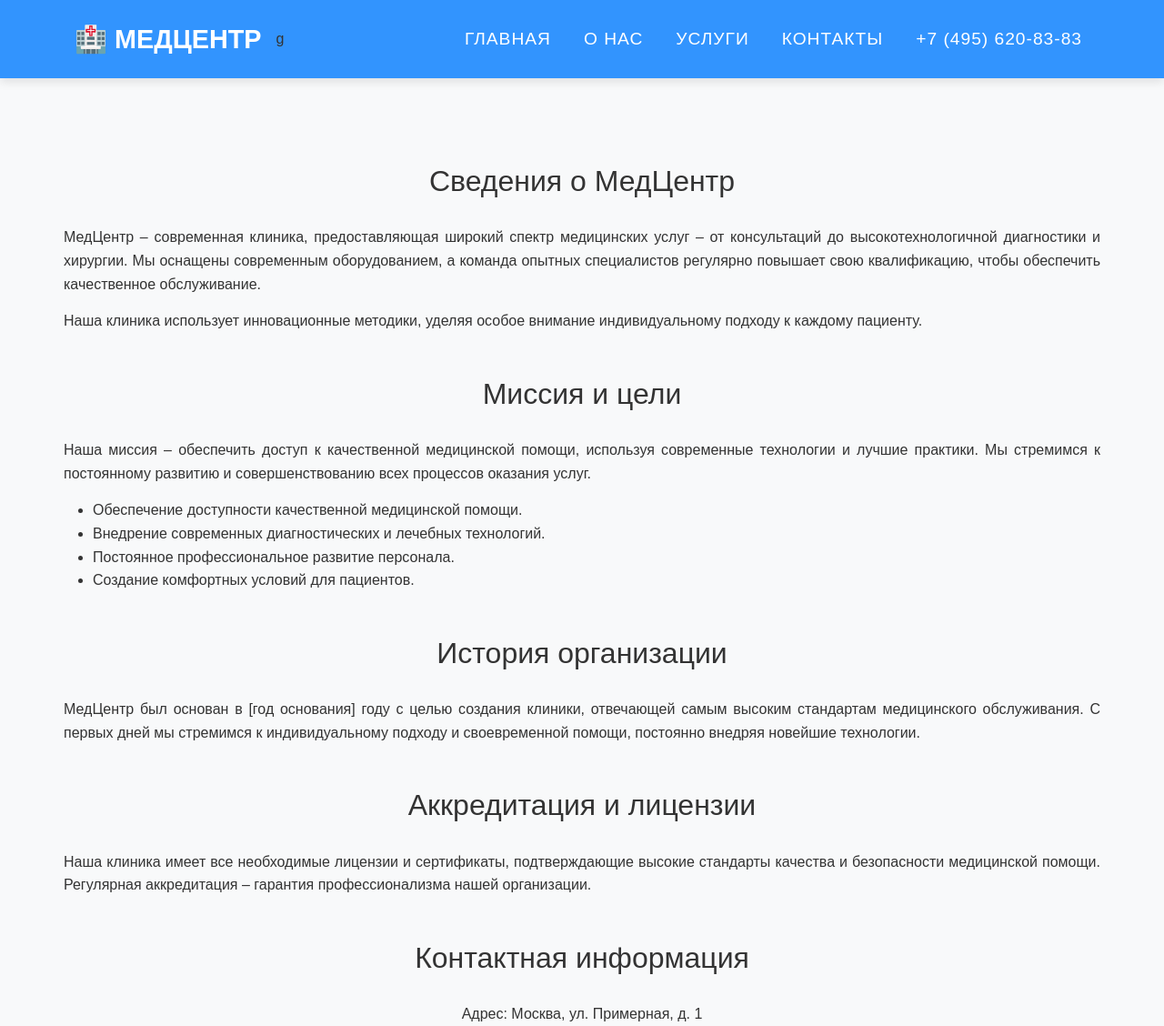
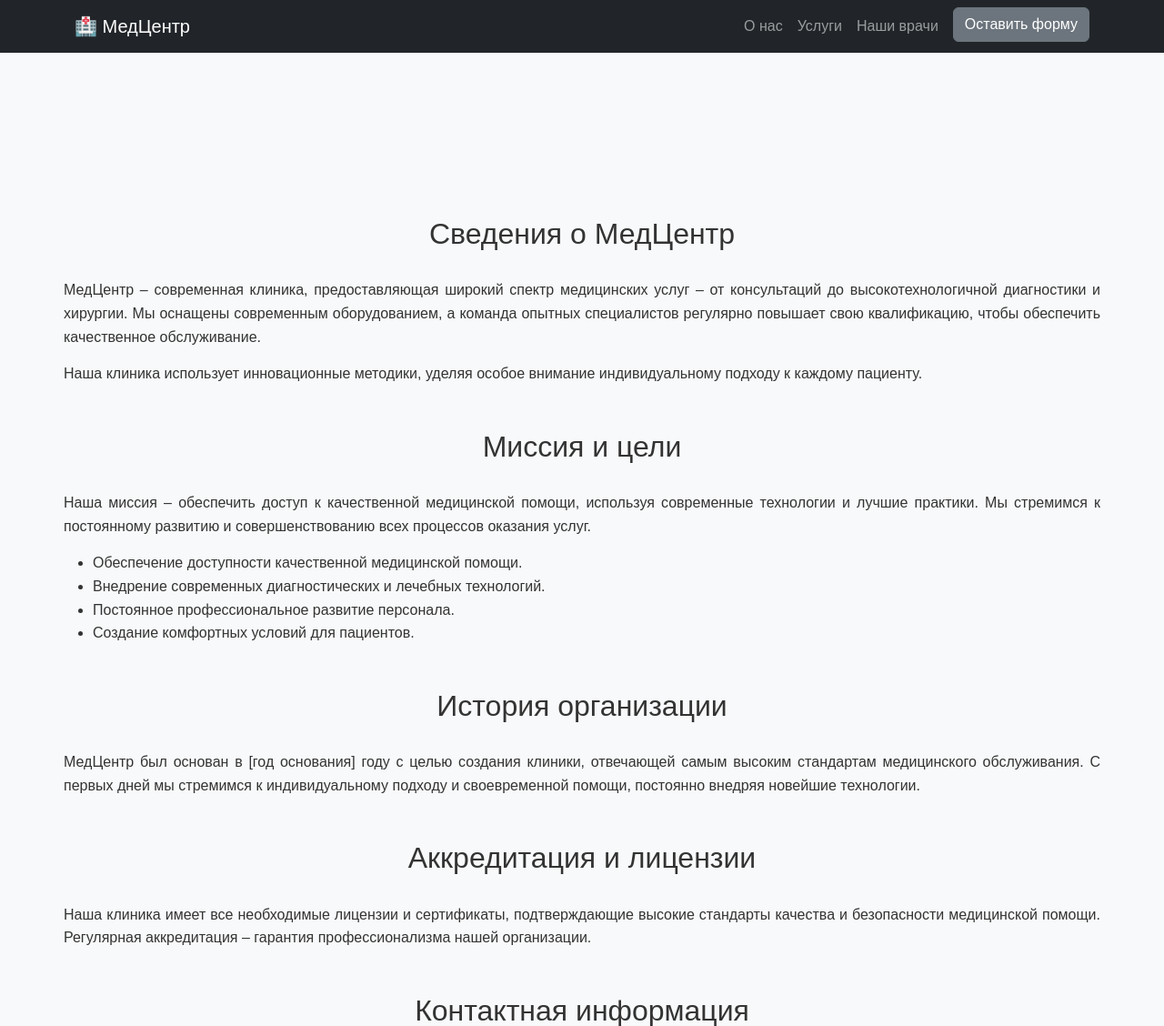
Before and after one commit to MyMindIsCrashed/test1232, a Django app: page /about/ in a window 1280 px wide. Shown: the top 1128 px of the page at 91% size. Run offline with Django 4.2, Linux system fonts and the light colour scheme.

Commit message:
Update about.html

```diff
--- a/templates/myapp/about.html
+++ b/templates/myapp/about.html
@@ -1,5 +1,6 @@
 <!DOCTYPE html>
 <html lang="ru">
+
 <head>
     <meta charset="UTF-8">
     <meta name="viewport" content="width=device-width, initial-scale=1">
@@ -12,53 +13,6 @@
             background-color: #f8f9fa;
             color: #333;
             line-height: 1.6;
-    }
-
-
-    .navbar {
-      background-color: rgba(0, 123, 255, 0.8);
-      padding: 15px 0;
-      box-shadow: 0 4px 10px rgba(0, 0, 0, 0.1);
-      position: fixed;
-      width: 100%;
-      top: 0;
-      z-index: 100;
-    }
-
-    .navbar-brand {
-      font-size: 1.8rem;
-      font-weight: bold;
-      color: white;
-      text-transform: uppercase;
-    }
-
-    .navbar-nav .nav-item {
-      margin-left: 20px;
-    }
-
-    .navbar-nav .nav-link {
-      color: white;
-      font-size: 1.2rem;
-      text-transform: uppercase;
-      letter-spacing: 1px;
-      transition: color 0.3s ease;
-    }
-
-    .navbar-nav .nav-link:hover {
-      color: #ffcc00;
-    }
-
-    .nav-item #phone .nav-link {
-      font-size: 1.3rem;
-      font-weight: bold;
-      background-color: #ffcc00;
-      border-radius: 5px;
-      padding: 10px 20px;
-      transition: background-color 0.3s ease;
-    }
-
-    .nav-item #phone .nav-link:hover {
-      background-color: #e0a800;
         }
 
         .content-section {
@@ -83,22 +37,33 @@
         }
     </style>
 </head>
+
 <body>
 
 
-  <nav class="navbar navbar-expand-lg navbar-dark">
+    <nav class="navbar navbar-expand-lg navbar-dark bg-dark">
         <div class="container">
-      <a class="navbar-brand" href="#">🏥 МедЦентр</a>g
+            <a class="navbar-brand" href="#">🏥 МедЦентр</a>
             <button class="navbar-toggler" type="button" data-bs-toggle="collapse" data-bs-target="#navbarNav">
         <span class="navbar-toggler-icon"></span>
       </button>
-      <div class="collapse navbar-collapse" id="navbarNav">
-        <ul class="navbar-nav ms-auto">
-          <li class="nav-item"><a class="nav-link" href="/">Главная</a></li>
-          <li class="nav-item"><a class="nav-link active" href="#">О нас</a></li>
-          <li class="nav-item"><a class="nav-link" href="services.html">Услуги</a></li>
-          <li class="nav-item"><a class="nav-link" href="contact.html">Контакты</a></li>
-          <li class="nav-item" id="phone"><a class="nav-link" href="tel:+74956208383">+7 (495) 620-83-83</a></li>
+            <div class="collapse navbar-collapse justify-content-end align-center" id="main-nav">
+                <ul class="navbar-nav">
+                    <li class="nav-item">
+                        <a class="nav-link" , href="about/">О нас</a>
+                    </li>
+                    <li class="nav-item">
+                        <a class="nav-link" , href="#services">Услуги</a>
+                    </li>
+                    <li class="nav-item">
+                        <a class="nav-link" , href="#doctors">Наши врачи</a>
+                    </li>
+                    <li class="nav-item d-md-none">
+                        <a class="nav-link" , href="#contact">Контакты</a>
+                    </li>
+                    <li class="nav-item ms-2 d-none d-md-inline">
+                        <a class="btn btn-secondary" href="#contact">Оставить форму</a>
+                    </li>
                 </ul>
             </div>
         </div>
@@ -110,8 +75,8 @@
         <section>
             <h2 class="text-center text-gradient">Сведения о МедЦентр</h2>
             <p>
-        МедЦентр – современная клиника, предоставляющая широкий спектр медицинских услуг – от консультаций до высокотехнологичной диагностики и хирургии.
-        Мы оснащены современным оборудованием, а команда опытных специалистов регулярно повышает свою квалификацию, чтобы обеспечить качественное обслуживание.
+                МедЦентр – современная клиника, предоставляющая широкий спектр медицинских услуг – от консультаций до высокотехнологичной диагностики и хирургии. Мы оснащены современным оборудованием, а команда опытных специалистов регулярно повышает свою квалификацию,
+                чтобы обеспечить качественное обслуживание.
             </p>
             <p>
                 Наша клиника использует инновационные методики, уделяя особое внимание индивидуальному подходу к каждому пациенту.
@@ -121,8 +86,7 @@
         <section class="mt-5">
             <h2 class="text-center text-gradient">Миссия и цели</h2>
             <p>
-        Наша миссия – обеспечить доступ к качественной медицинской помощи, используя современные технологии и лучшие практики.
-        Мы стремимся к постоянному развитию и совершенствованию всех процессов оказания услуг.
+                Наша миссия – обеспечить доступ к качественной медицинской помощи, используя современные технологии и лучшие практики. Мы стремимся к постоянному развитию и совершенствованию всех процессов оказания услуг.
             </p>
             <ul>
                 <li>Обеспечение доступности качественной медицинской помощи.</li>
@@ -135,16 +99,14 @@
         <section class="mt-5">
             <h2 class="text-center text-gradient">История организации</h2>
             <p>
-        МедЦентр был основан в [год основания] году с целью создания клиники, отвечающей самым высоким стандартам медицинского обслуживания.
-        С первых дней мы стремимся к индивидуальному подходу и своевременной помощи, постоянно внедряя новейшие технологии.
+                МедЦентр был основан в [год основания] году с целью создания клиники, отвечающей самым высоким стандартам медицинского обслуживания. С первых дней мы стремимся к индивидуальному подходу и своевременной помощи, постоянно внедряя новейшие технологии.
             </p>
         </section>
 
         <section class="mt-5">
             <h2 class="text-center text-gradient">Аккредитация и лицензии</h2>
             <p>
-        Наша клиника имеет все необходимые лицензии и сертификаты, подтверждающие высокие стандарты качества и безопасности медицинской помощи.
-        Регулярная аккредитация – гарантия профессионализма нашей организации.
+                Наша клиника имеет все необходимые лицензии и сертификаты, подтверждающие высокие стандарты качества и безопасности медицинской помощи. Регулярная аккредитация – гарантия профессионализма нашей организации.
             </p>
         </section>
 
@@ -163,4 +125,5 @@
 
     <script src="https://cdn.jsdelivr.net/npm/bootstrap@5.3.0/dist/js/bootstrap.bundle.min.js"></script>
 </body>
+
 </html>
```
Lines whose indentation alone changed are shown as unchanged.
